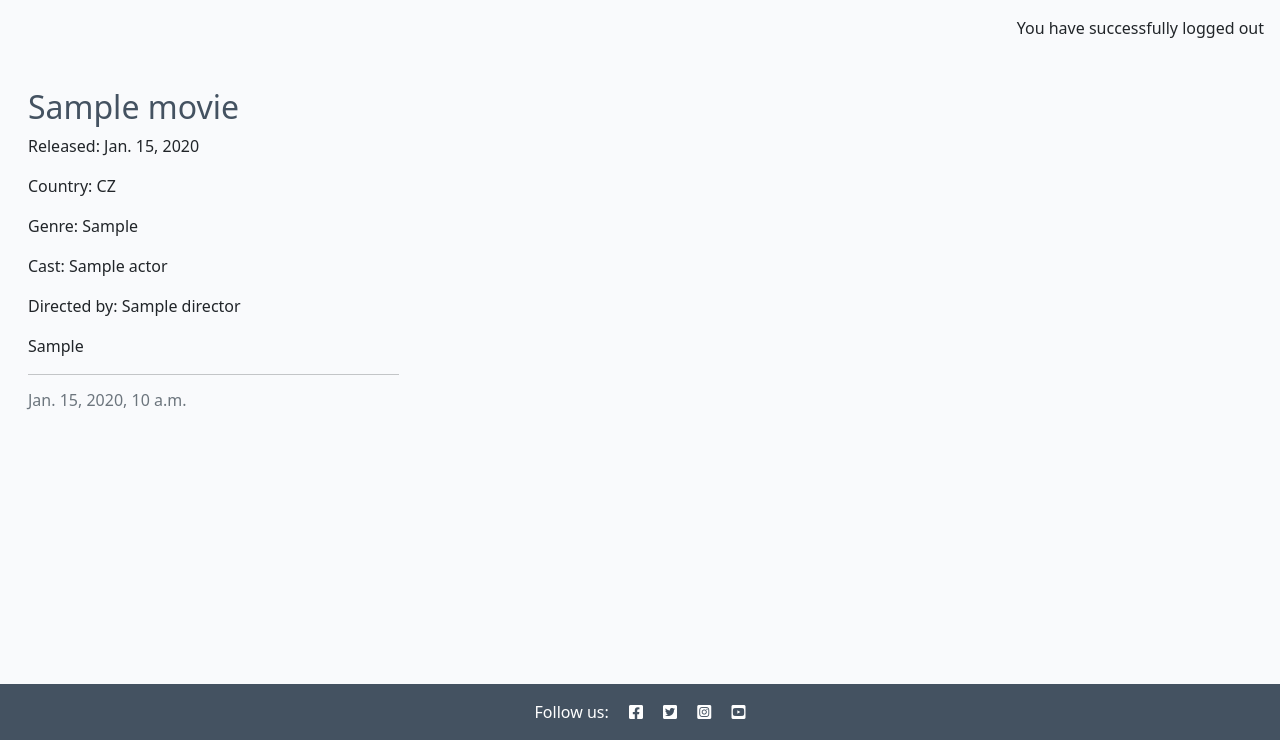
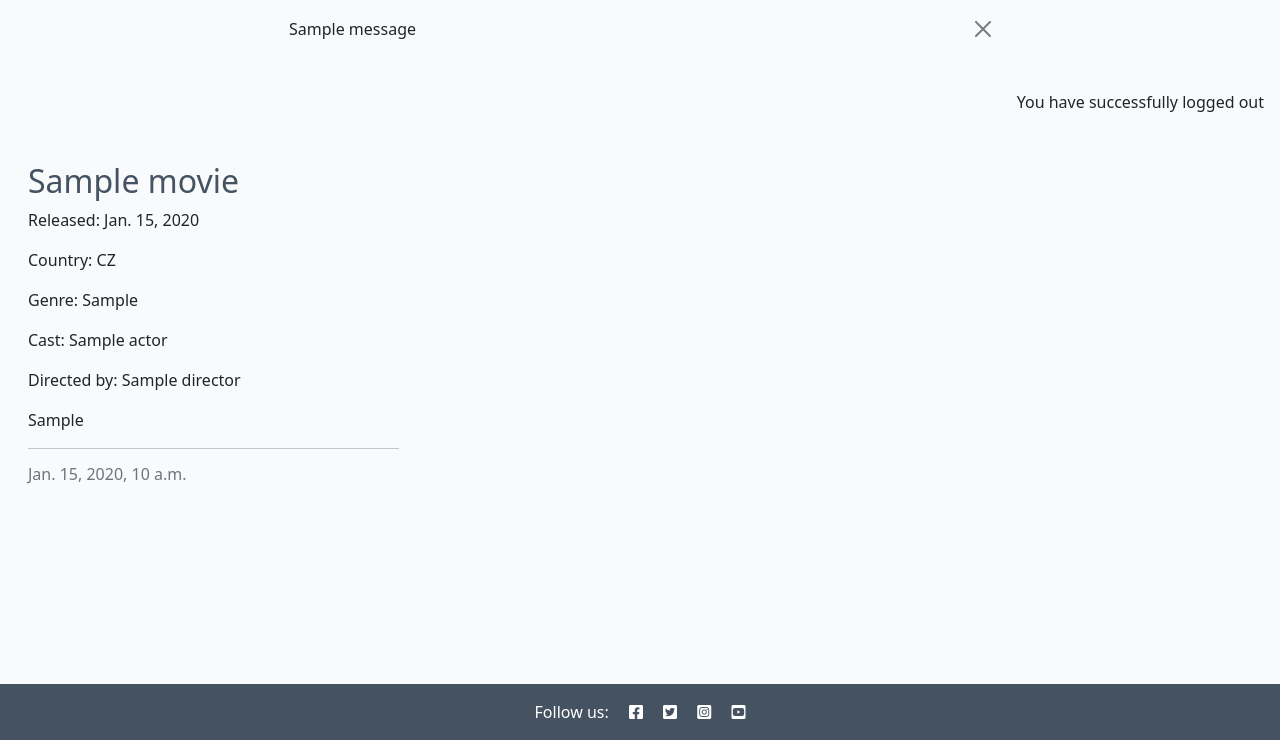
Before and after one commit to LizzyonGit/rates_r_us, a Django app: page / in a window 1280 px wide. Shown: the part 60-800 px from the top of the page. Run offline with Django 5.2, Linux system fonts and the light colour scheme; tables that the repository leaves empty hold one stand-in row (values such as "Sample post"); one stand-in notice (Sample message) is shown.

Commit message:
Add feedback messages

```diff
--- a/movie/views.py
+++ b/movie/views.py
@@ -1,5 +1,6 @@
 from django.shortcuts import render, get_object_or_404
 from django.views import generic
+from django.contrib import messages
 from .models import Movie
 from .forms import ReviewForm
 
@@ -39,6 +40,10 @@ def movie_detail(request, slug):
             review.author = request.user
             review.movie = movie
             review.save()
+            messages.add_message(
+                request, messages.SUCCESS,
+                'Review submitted and awaiting approval'
+            )
 
     review_form = ReviewForm()
 
--- a/templates/base.html
+++ b/templates/base.html
@@ -63,6 +63,21 @@
             </div>
         </div>
     </nav>
+    <!-- displaying Django messages -->
+    <div class="container">
+        <div class="row">
+        <div class="col-md-8 offset-md-2">
+            {% for message in messages %}
+            <div class="alert {{ message.tags }} alert-dismissible
+            fade show" id="msg" role="alert">
+            {{ message | safe }}
+            <button type="button" class="btn-close"
+                data-bs-dismiss="alert" aria-label="Close"></button>
+            </div>
+            {% endfor %}
+        </div>
+        </div>
+    </div>
 
     <main class="flex-shrink-0 main-bg">
         <!--Personalised message to logged in or logged out user-->
```
